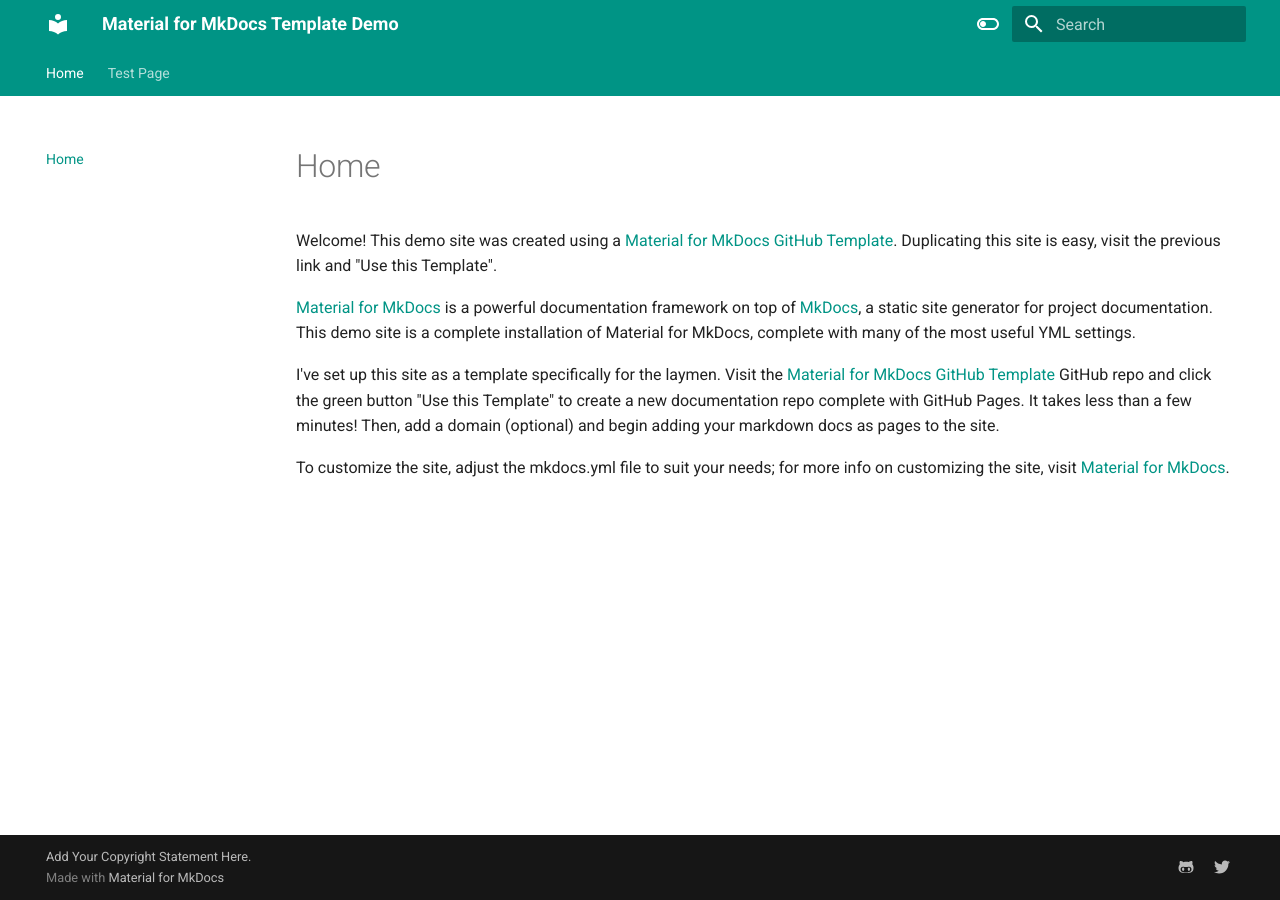
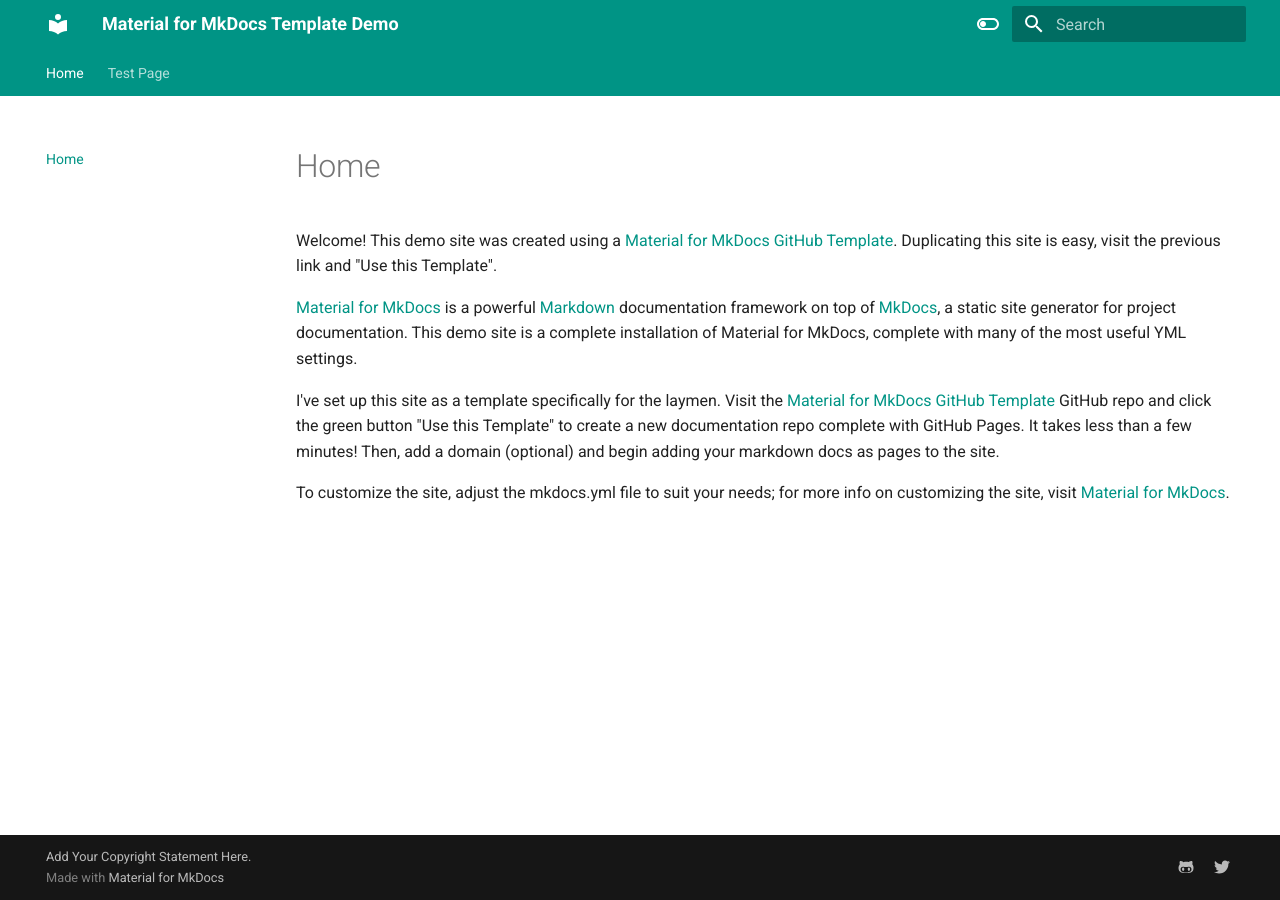
Before and after one commit to OldManUmby/material-for-mkdocs-template, an MkDocs documentation site: the page built from docs/index.md, in a window 1280 px wide. Built offline with MkDocs 1.6.1 and Material for MkDocs 9.7.7, drawn with Linux system fonts in a browser that asks for light colours.

Commit message:
Updated Index Page

```diff
--- a/docs/index.md
+++ b/docs/index.md
@@ -2,7 +2,7 @@
 
 Welcome! This demo site was created using a [Material for MkDocs GitHub Template](https://github.com/OldManUmby/material-for-mkdocs-template). Duplicating this site is easy, visit the previous link and "Use this Template".
 
-[Material for MkDocs](https://squidfunk.github.io/mkdocs-material/getting-started/) is a powerful documentation framework on top of [MkDocs](https://www.mkdocs.org), a static site generator for project documentation. This demo site is a complete installation of Material for MkDocs, complete with many of the most useful YML settings.
+[Material for MkDocs](https://squidfunk.github.io/mkdocs-material/getting-started/) is a powerful [Markdown](https://www.markdownguide.org) documentation framework on top of [MkDocs](https://www.mkdocs.org), a static site generator for project documentation. This demo site is a complete installation of Material for MkDocs, complete with many of the most useful YML settings.
 
 I've set up this site as a template specifically for the laymen. Visit the [Material for MkDocs GitHub Template](https://github.com/OldManUmby/material-for-mkdocs-template) GitHub repo and click the green button "Use this Template" to create a new documentation repo complete with GitHub Pages. It takes less than a few minutes! Then, add a domain (optional) and begin adding your markdown docs as pages to the site.
 
```
